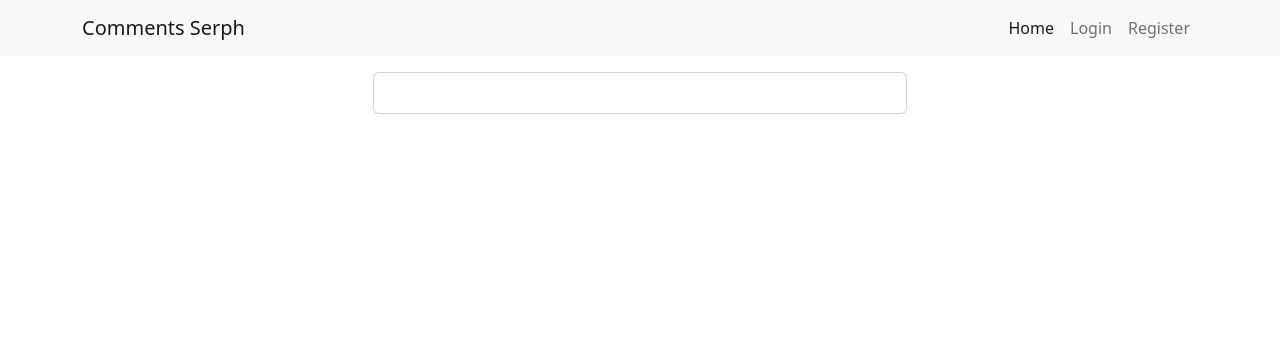
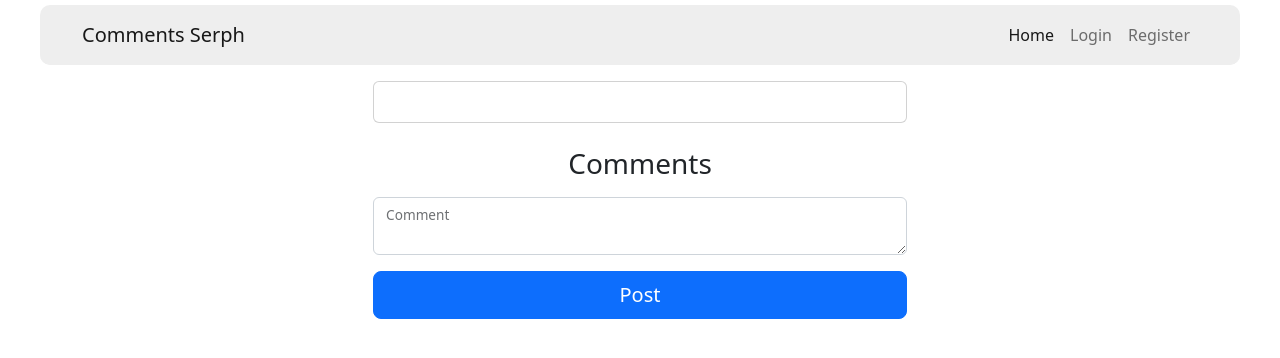
Before and after one commit to Serphp/PHPComments, a PHP site: page /post.php in a window 1280 px wide. Shown: the top 358 px of the page. Run offline with PHP 8.4, Linux system fonts and the light colour scheme; data that the repository does not hold is empty.

Commit message:
Add styles css, sendpost for comments and improves in index styles and add jquery cdn in footer

```diff
--- a/includes/footer.php
+++ b/includes/footer.php
@@ -1,4 +1,5 @@
 </div>
+<script src="https://code.jquery.com/jquery-2.2.4.js" integrity="sha256-iT6Q9iMJYuQiMWNd9lDyBUStIq/8PuOW33aOqmvFpqI=" crossorigin="anonymous"></script>
 <script src="https://cdn.jsdelivr.net/npm/bootstrap@5.2.1/dist/js/bootstrap.bundle.min.js
 "></script>
 </body>
--- a/includes/header.php
+++ b/includes/header.php
@@ -12,19 +12,16 @@
     <meta name="description" content="">
     <title> Frases </title>
 
+    <link rel="stylesheet" type="text/css" href="styles/global.css">
     <link rel="canonical" href="https://getbootstrap.com/docs/5.2/examples/carousel/">
 
-
-
-
-
-      <link href="https://cdn.jsdelivr.net/npm/bootstrap@5.2.1/dist/css/bootstrap.min.css
+    <link href="https://cdn.jsdelivr.net/npm/bootstrap@5.2.1/dist/css/bootstrap.min.css
       " rel="stylesheet">
 
 
       <meta name="theme-color" content="#712cf9">
 
-<nav class="navbar navbar-expand-lg bg-light">
+<nav class="navbar navbar-expand-lg bg-light2">
   <div class="container">
     <a class="navbar-brand" href="#">Comments Serph</a>
     <button class="navbar-toggler" type="button" data-bs-toggle="collapse" data-bs-target="#navbarSupportedContent" aria-controls="navbarSupportedContent" aria-expanded="false" aria-label="Toggle navigation">
@@ -38,10 +35,10 @@
         </li>
         <?php if(!isset($_SESSION['username'])) : ?>
           <li class="nav-item">
-            <a class="nav-link" href="auth/login.php">Login</a>
+            <a class="nav-link" href="login.php">Login</a>
           </li>
           <li class="nav-item">
-            <a class="nav-link" href="auth/register.php">Register</a>
+            <a class="nav-link" href="register.php">Register</a>
           </li>
         <?php else : ?>
           <li class="nav-item dropdown">
--- a/auth/login.php
+++ b/login.php
@@ -1,5 +1,5 @@
-<?php require "../includes/header.php"; ?>
-<?php require "../db/config.php"; ?>
+<?php require "includes/header.php"; ?>
+<?php require "db/config.php"; ?>
 
 <?php
 
@@ -52,4 +52,4 @@ if (isset($_POST['submit'])) {
         <h6 class="mt-3">Don't have an account <a href="register.php">Create your account</a></h6>
     </form>
 </main>
-<?php require "../includes/footer.php"; ?>
+<?php require "includes/footer.php"; ?>
--- a/post.php
+++ b/post.php
@@ -23,5 +23,43 @@
         </div>
     </body>
 
+    <form method="POST" id="comment_here">
+        <!-- <img class="mb-4 text-center" src="/docs/5.2/assets/brand/bootstrap-logo.svg" alt="" width="72" height="57"> -->
+        <div class="container mb-3">
+        <h1 class="h3 mt-4 fw-normal text-center"> Comments </h1>
+        </div>
+
+        <div class="form-floating mb-3">
+            <textarea name="comment" type="text" class="form-control" id="floatingInput"></textarea>
+            <label for="floatingInput"> Comment </label>
+        </div>
+
+        <button name="submit" class="w-100 btn btn-lg btn-primary" type="submit"> Post </button>
+
+    </form>
 </main>
 <?php require "includes/footer.php"; ?>
+
+<script>
+    $(document).ready(function(){
+        $('#submit').click(function(){
+            var comment = $('#comment_here').val();
+            if(comment == ''){
+                alert("Please write a comment");
+                return false;
+            }else{
+                $.ajax({
+                    url: "sendpost.php",
+                    method: "post",
+                    data: formdata,
+                    //data: {comment:comment},
+                    dataType: "text",
+                    success: function(strMessage){
+                        $('#comment_here').val('');
+                        $('#comment_message').text(strMessage);
+                    }
+                });
+            }
+        });
+    });
+</script>
--- /dev/null
+++ b/styles/global.css
@@ -0,0 +1,66 @@
+:root {
+    max-width: 1200px;
+    margin: 0 auto;
+
+}
+
+nav {
+    background-color: #ffffff;
+    border-bottom: 1px solid #eeeeee;
+    display: flex;
+    justify-content: space-between;
+    align-items: center;
+    padding: 0 1rem;
+    height: 60px;
+    position: fixed;
+    top: 0;
+    width: 100%;
+    z-index: 100;
+}
+
+.bg-light2 {
+    margin-top: 5px;
+    background-color: #eeeeee!important;
+    border-radius: 10px !important;
+    color: black;
+}
+
+.container-card {
+    display: grid;
+    grid-template-columns: 1fr 1fr;
+    grid-gap: 0.5rem;
+    justify-content: center;
+    margin: 0 auto;
+    width: 100%;
+}
+
+.url {
+    display: flex;
+    flex-direction: column;
+    justify-content: center;
+    align-items: center;
+    margin: 0 auto;
+    width: 100%;
+    color: #000000;
+    text-decoration: none;
+    font-weight: 600;
+    line-height: 1.5;
+    margin: 10px 0 10px 0;
+    text-align: center;
+}
+
+.url1 {
+
+}
+
+.card2 {
+    background-color: #eeeeee;
+    border: 1px solid #ffffff;
+    border-radius: 3px;
+    box-shadow: 0 1px 3px rgba(0, 0, 0, 0.12), 0 1px 2px rgba(0, 0, 0, 0.24);
+    display: block;
+    margin-bottom: 0.5rem;
+    padding: 1rem;
+    position: relative;
+    transition: all 0.3s cubic-bezier(.25, .8, .25, 1);
+}
```
Also changed, not shown: index.php (+24 -6 lines), register.php (renamed from auth/register.php, +9 -4 lines), sendpost.php (added, +29 -0 lines), logout.php (renamed from auth/logout.php), show.php (added).
